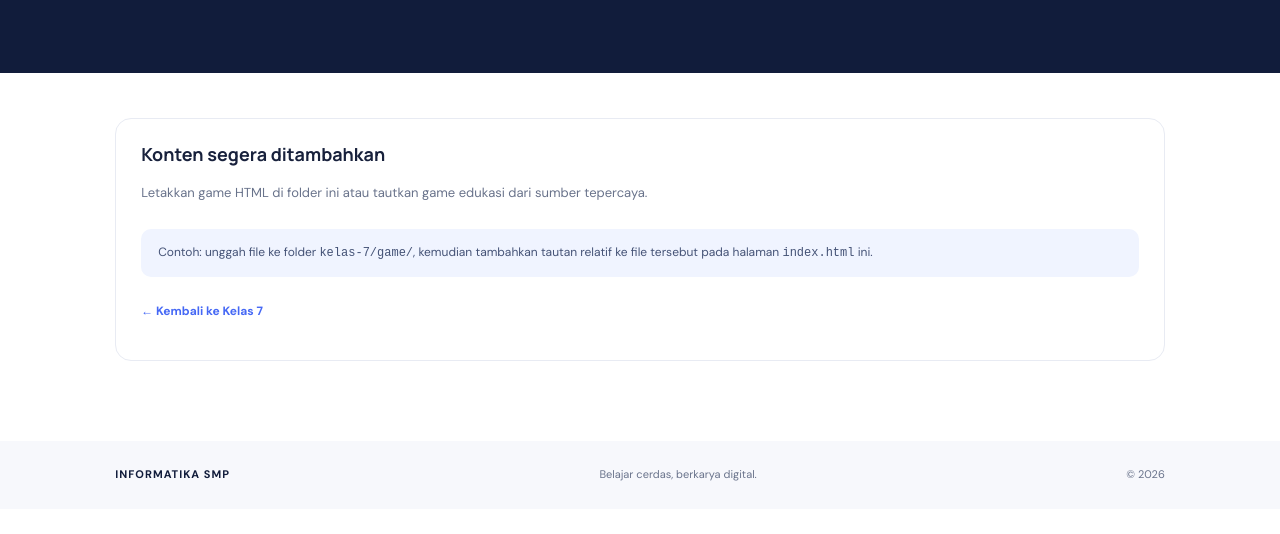
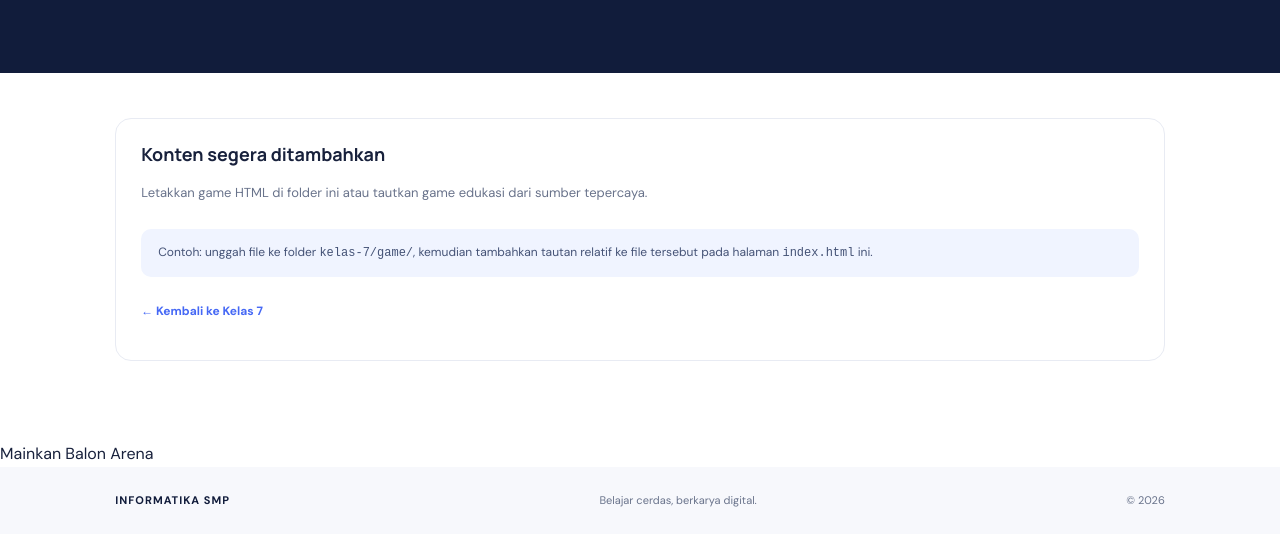
Before and after one commit to ferry-code/informatika, a plain HTML site: page kelas-7/game/index.html in a window 1280 px wide. Shown: the part 311-845 px from the top of the page. Before the commit the page ends 820 px from the top, so only its background shows below. Drawn offline with Linux system fonts and the light colour scheme.

Commit message:
Add link to 'Balon Arena' game in index.html

```diff
--- a/kelas-7/game/index.html
+++ b/kelas-7/game/index.html
@@ -4,4 +4,5 @@
 <body><header class="site-header"><a class="brand" href="../../index.html"><span class="brand-mark">IF</span><span><strong>INFORMATIKA SMP</strong><small>Portal Belajar Digital</small></span></a><button class="menu-toggle" id="menuToggle" aria-label="Buka menu" aria-expanded="false">☰</button><nav id="mainNav"><a href="../../index.html">Beranda</a><a href="../index.html">Kelas 7</a></nav></header>
 <section class="page-hero"><div class="crumb"><a href="../../index.html">Beranda</a> / <a href="../index.html">Kelas 7</a> / Game Interaktif</div><span class="eyebrow">RUANG BELAJAR • KELAS 7</span><h1>🎮 Game Interaktif</h1><p>Belajar sambil bermain melalui aktivitas interaktif berbasis browser.</p></section>
 <main class="resource-section"><div class="resource-card"><h3>Konten segera ditambahkan</h3><p>Letakkan game HTML di folder ini atau tautkan game edukasi dari sumber tepercaya.</p><div class="notice">Contoh: unggah file ke folder <code>kelas-7/game/</code>, kemudian tambahkan tautan relatif ke file tersebut pada halaman <code>index.html</code> ini.</div><p style="margin-top:24px"><a href="../index.html">← Kembali ke Kelas 7</a></p></div></main>
-<footer><a class="footer-brand" href="../../index.html">INFORMATIKA SMP</a><span>Belajar cerdas, berkarya digital.</span><span>© <span id="year"></span></span></footer><script src="../../assets/js/main.js"></script></body></html>
+<a href="balon_arena-ok.html">Mainkan Balon Arena</a>
+  <footer><a class="footer-brand" href="../../index.html">INFORMATIKA SMP</a><span>Belajar cerdas, berkarya digital.</span><span>© <span id="year"></span></span></footer><script src="../../assets/js/main.js"></script></body></html>
```
